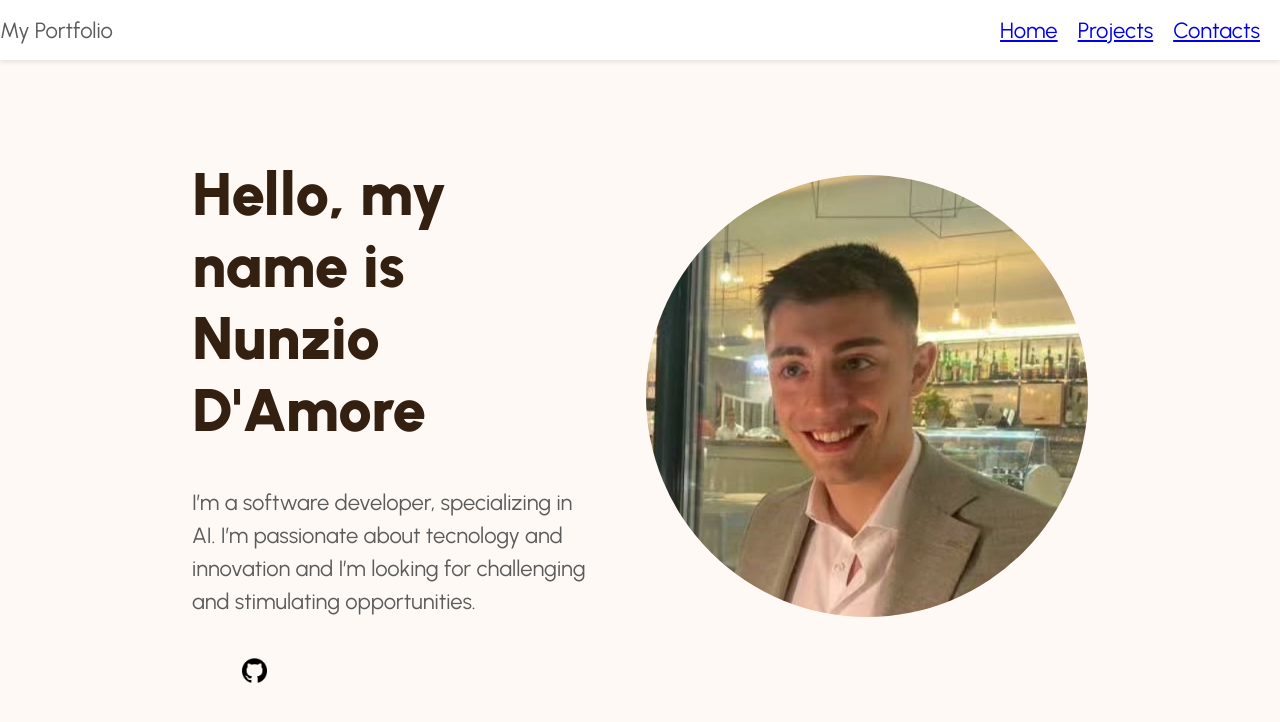
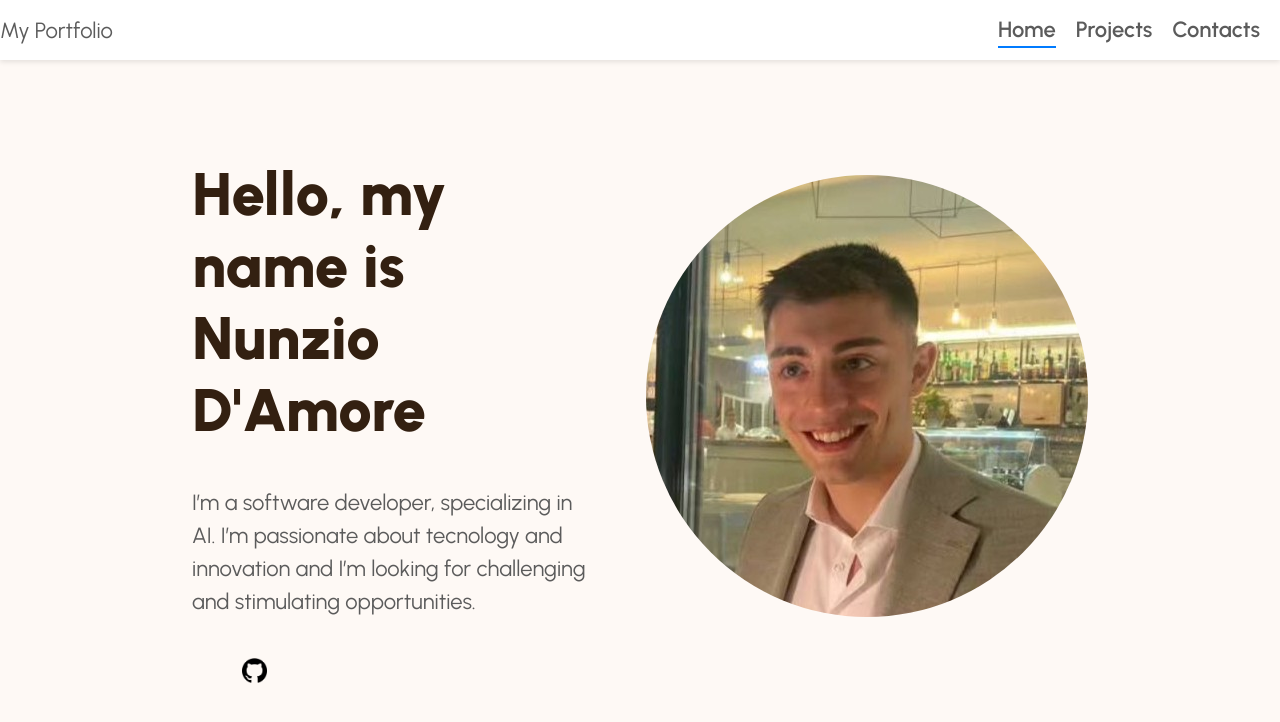
Before and after one commit to NunzioDA/Portfolio, a plain HTML site: page index.html in a window 1280 px wide. Shown: the top 722 px of the page. Drawn offline with Linux system fonts and the light colour scheme.

Commit message:
added style for topbar buttons

```diff
--- a/index.html
+++ b/index.html
@@ -15,9 +15,9 @@
             My Portfolio
         </div>
         <div class="topbar-links">
-            <a href="#intro">Home</a>
-            <a href="#projects">Projects</a>
-            <a href="#contacts">Contacts</a>
+            <a href="#intro" class="topbar-button">Home</a>
+            <a href="#projects" class="topbar-button">Projects</a>
+            <a href="#contacts" class="topbar-button">Contacts</a>
         </div>
 
     </div>
@@ -48,11 +48,6 @@
                 <h3>Project 1</h3>
                 <p>Description of project 1.</p>
             </div>
-            <div class="project">
-                <img src="images/project2.jpeg" alt="Project 2">
-                <h3>Project 2</h3>
-                <p>Description of project 2.</p>
-            </div>
         </div>
     </div>
 
--- a/script.js
+++ b/script.js
@@ -1,11 +1,23 @@
 const sections = document.querySelectorAll('.section');
+const topbarbuttons = document.querySelectorAll('.topbar-button');
+
+
 let activeSection = 0;
+
+function scrollToSection(id) {
+    const section = document.getElementById(id);
+    if (section) {
+        section.scrollIntoView({ behavior: 'smooth' });
+    }
+}
 
 function showSection(index) {
     sections.forEach((section, i) => {
         if (i === index) {
             section.classList.add('active');
+            topbarbuttons[i].classList.add('active');
         } else {
+            topbarbuttons[i].classList.remove('active');
             section.classList.remove('active');
         }
     });
--- a/style.css
+++ b/style.css
@@ -1,3 +1,7 @@
+:root {
+    --primary-color: #007bff;
+}
+
 /* ====== GENERAL TEXT STYLE ====== */
 body {
     margin: 0;
@@ -45,6 +49,17 @@ h3{
     display: flex;
     gap: 20px;
     padding-right: 20px;
+}
+
+.topbar-button {
+    border:none;
+    text-decoration: none;
+    font-weight: 600;
+    color: #5b5b5b;
+}
+
+.topbar-button.active{
+    border-bottom: 2px solid var(--primary-color);
 }
 
 /* ====== SECTIONS ====== */
```
